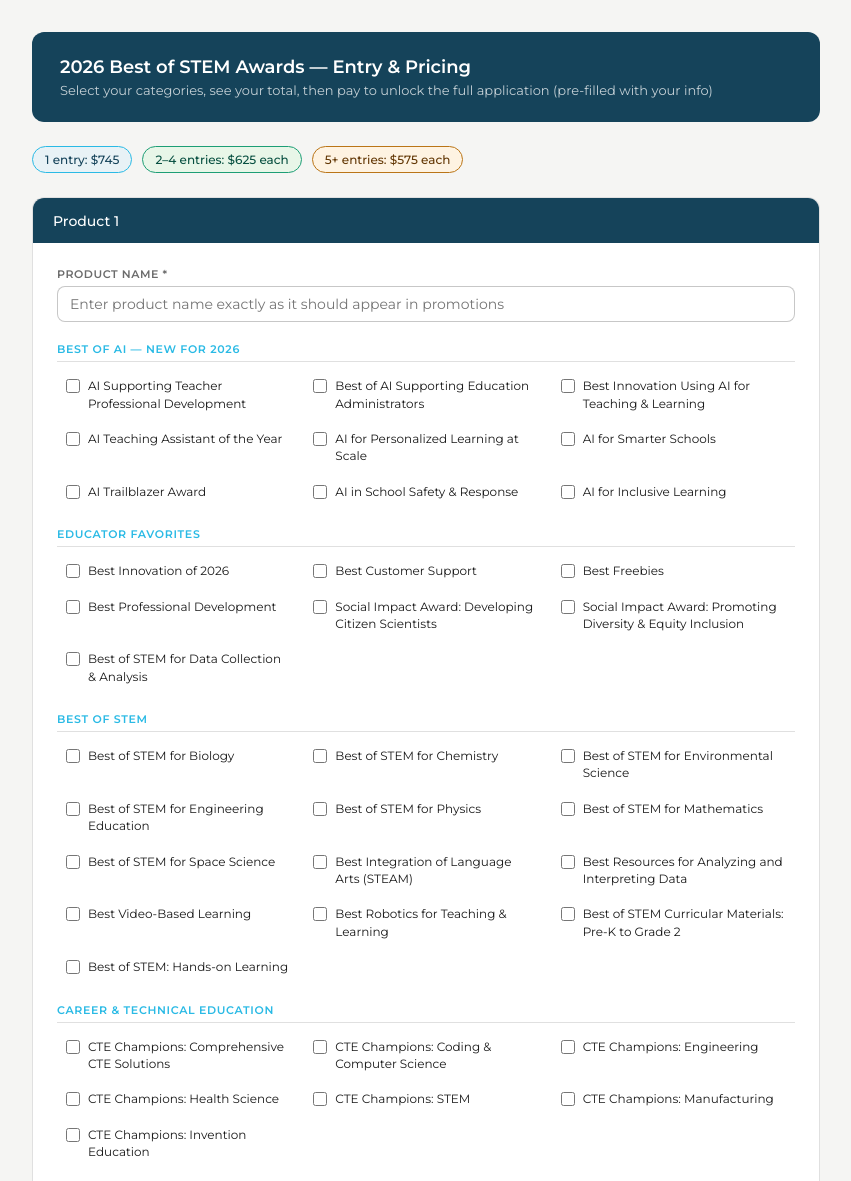
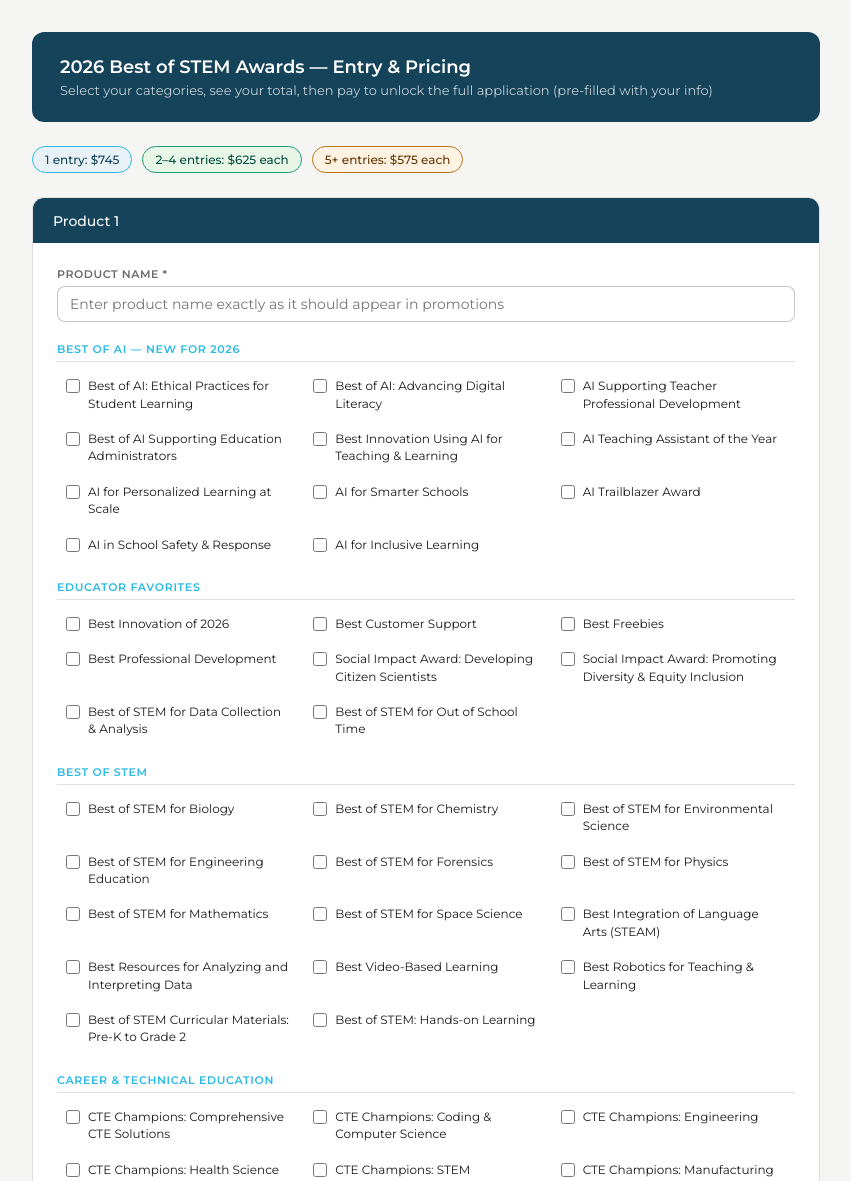
Before and after one commit to rogue-semicolon/BestofSTEM-calculator-2026, a website: page index.html in a window 1280 px wide. Shown: the top 1181 px of the page, without its empty margins (214-1065 px from the left). Drawn offline with Linux system fonts and the light colour scheme.

Commit message:
Update categories with 4 new awards

```diff
--- a/index.html
+++ b/index.html
@@ -139,6 +139,8 @@ body { font-family: 'Montserrat', sans-serif; background: var(--bg-secondary); c
 <script>
 const CATEGORIES = {
   "Best of AI — New for 2026": [
+    "Best of AI: Ethical Practices for Student Learning",
+    "Best of AI: Advancing Digital Literacy",
     "AI Supporting Teacher Professional Development",
     "Best of AI Supporting Education Administrators",
     "Best Innovation Using AI for Teaching & Learning",
@@ -156,13 +158,15 @@ const CATEGORIES = {
     "Best Professional Development",
     "Social Impact Award: Developing Citizen Scientists",
     "Social Impact Award: Promoting Diversity & Equity Inclusion",
-    "Best of STEM for Data Collection & Analysis"
+    "Best of STEM for Data Collection & Analysis",
+    "Best of STEM for Out of School Time"
   ],
   "Best of STEM": [
     "Best of STEM for Biology",
     "Best of STEM for Chemistry",
     "Best of STEM for Environmental Science",
     "Best of STEM for Engineering Education",
+    "Best of STEM for Forensics",
     "Best of STEM for Physics",
     "Best of STEM for Mathematics",
     "Best of STEM for Space Science",
```
